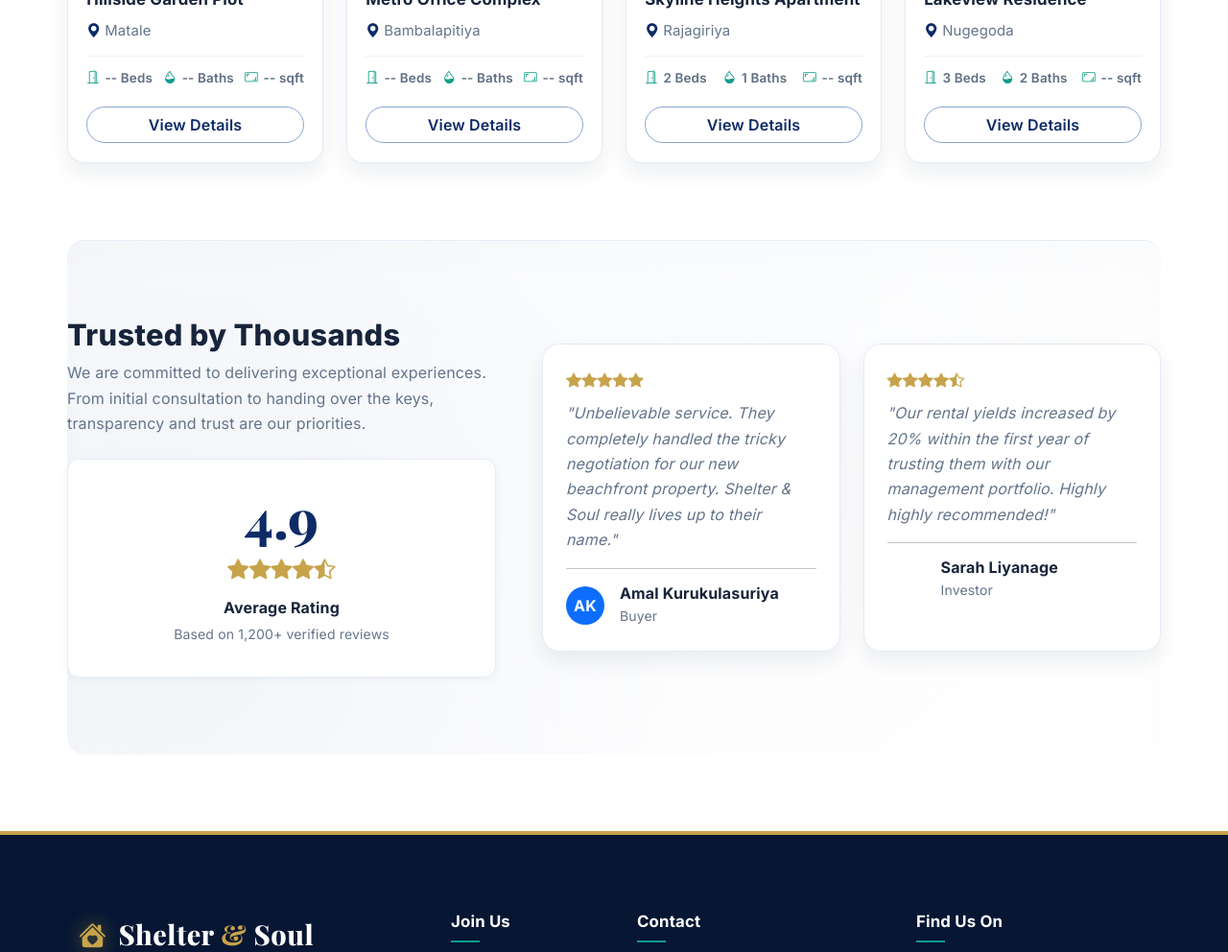
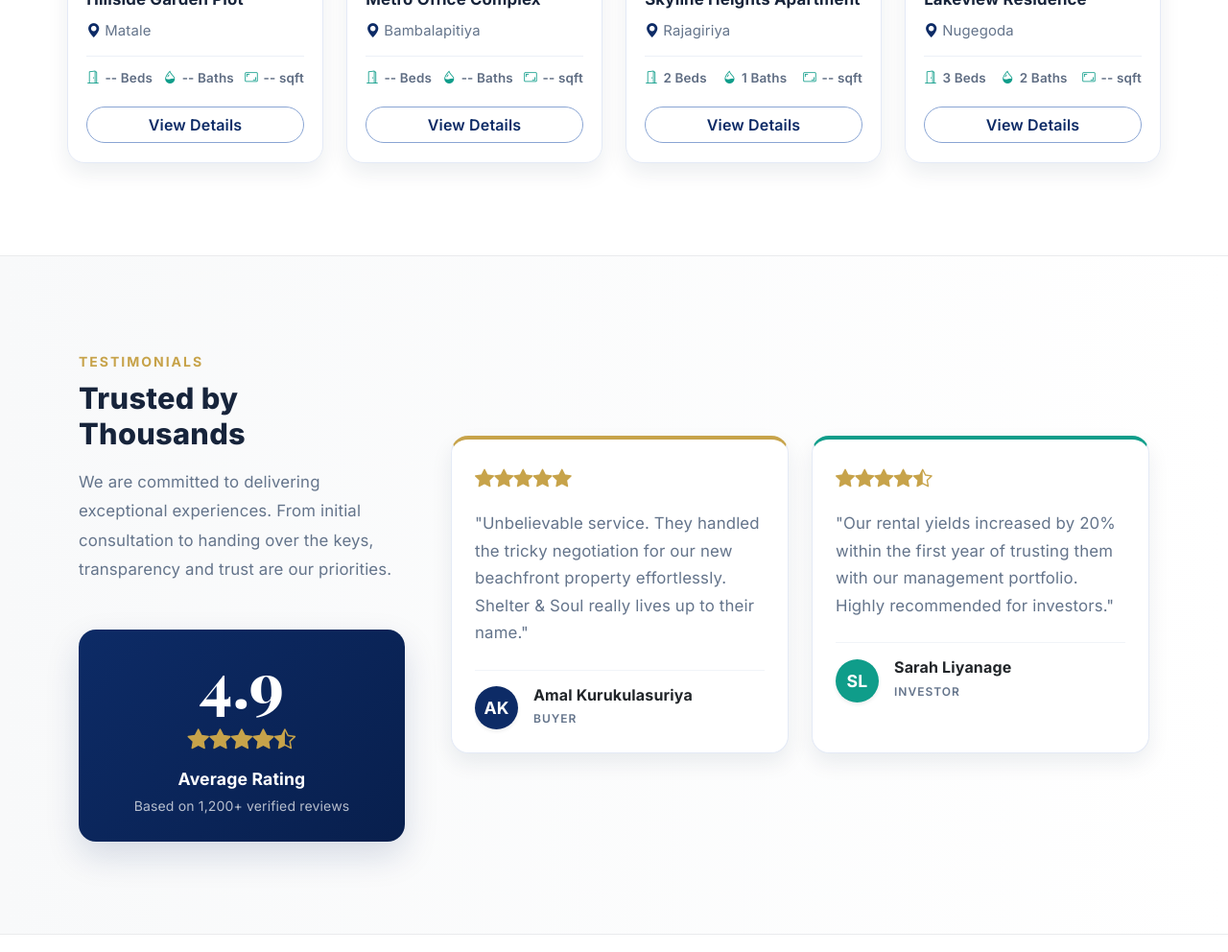
Before and after one commit to pemajo-sudo/real-estate-project, a Django app: page / in a window 1280 px wide; the page is wider, and only the part inside the window is pictured. Shown: the part 1735-2727 px from the top of that part at 96% size. Run offline with Django 5.2, Linux system fonts and the light colour scheme; data comes from the database, SQL or seed files in the repository; some web fonts are replaced.

Commit message:
fix the testimonials section to look more professional

```diff
--- a/listings/templates/listings/home.html
+++ b/listings/templates/listings/home.html
@@ -606,44 +606,28 @@
 
     /* ===== CUSTOMER TRUST SECTION ===== */
     .trust-section {
-        background: radial-gradient(circle at 10% 80%, rgba(13, 43, 102, 0.03) 0%, transparent 50%),
-            linear-gradient(135deg, #f7f9fc 0%, #fff 100%);
-        border-top: 1px solid #e7edf8;
-        padding: 5rem 0;
-        margin-top: 4rem;
-        border-radius: var(--radius-lg);
-        box-shadow: inset 0 20px 40px rgba(0, 0, 0, 0.01);
+        background: linear-gradient(to right, #f8f9fa, #ffffff);
+        border-top: 1px solid #eaebed;
+        border-bottom: 1px solid #eaebed;
+        padding: 6rem 0;
+        margin-top: 5rem;
     }
 
     .trust-badge-card {
-        background: #fff;
-        border-radius: var(--radius-md);
-        padding: 2rem;
+        border-radius: var(--radius-lg);
         text-align: center;
-        border: 1px solid #e7edf8;
-        box-shadow: var(--shadow-sm);
-        height: 100%;
+        box-shadow: 0 15px 35px rgba(13, 43, 102, 0.15);
         transition: transform 0.3s ease;
     }
 
     .trust-badge-card:hover {
         transform: translateY(-5px);
-        box-shadow: var(--shadow-md);
-    }
-
-    .trust-icon {
-        font-size: 2.2rem;
-        color: var(--gold);
-        margin-bottom: 1rem;
     }
 
     .trust-rating-overall {
         font-family: 'Playfair Display', serif;
-        font-size: 3.5rem;
         font-weight: 800;
-        color: var(--primary);
         line-height: 1;
-        margin-bottom: 0.5rem;
     }
 
     .stars-large {
@@ -961,57 +945,52 @@
 </section>
 
 <!-- ===== CUSTOMER TRUST SECTION ===== -->
-<section class="container trust-section fade-in-up">
+<section class="trust-section fade-in-up">
+    <div class="container">
         <div class="row align-items-center g-5">
-        <div class="col-lg-5 fade-in-up">
-            <h2 class="featured-title">Trusted by Thousands</h2>
-            <p class="text-muted mb-4">We are committed to delivering exceptional experiences. From initial consultation
-                to handing over the keys, transparency and trust are our priorities.</p>
-            <div class="trust-badge-card hover-lift">
-                <div class="trust-rating-overall">4.9</div>
-                <div class="stars-large mb-2">
-                    <i class="bi bi-star-fill"></i><i class="bi bi-star-fill"></i><i class="bi bi-star-fill"></i><i
-                        class="bi bi-star-fill"></i><i class="bi bi-star-half"></i>
+            <!-- Left Info -->
+            <div class="col-lg-4 text-center text-lg-start fade-in-up">
+                <span class="text-gold fw-bold text-uppercase small" style="letter-spacing: 2px;">Testimonials</span>
+                <h2 class="featured-title mt-2 mb-3">Trusted by Thousands</h2>
+                <p class="text-muted mb-5" style="font-size: 1.05rem; line-height: 1.8;">We are committed to delivering exceptional experiences. From initial consultation to handing over the keys, transparency and trust are our priorities.</p>
+
+                <div class="trust-badge-card d-inline-block px-5 py-4 w-100 hover-lift" style="background: linear-gradient(135deg, var(--primary) 0%, var(--primary-dark) 100%); color: white;">
+                    <div class="trust-rating-overall text-white mb-2" style="font-size: 4rem;">4.9</div>
+                    <div class="stars-large mb-2 text-gold">
+                        <i class="bi bi-star-fill"></i><i class="bi bi-star-fill"></i><i class="bi bi-star-fill"></i><i class="bi bi-star-fill"></i><i class="bi bi-star-half"></i>
                     </div>
-                <p class="fw-bold mb-0">Average Rating</p>
-                <small class="text-muted">Based on 1,200+ verified reviews</small>
+                    <p class="fw-bold mb-0 text-white" style="font-size: 1.1rem;">Average Rating</p>
+                    <small style="color: rgba(255,255,255,0.7);">Based on 1,200+ verified reviews</small>
                 </div>
             </div>
-        <div class="col-lg-7">
-            <div class="row g-4">
+
+            <!-- Right Review Cards -->
+            <div class="col-lg-8">
+                <div class="row g-4 pt-4 pt-lg-0">
                     <div class="col-md-6 fade-in-up" style="transition-delay: 0.1s;">
-                    <div class="featured-card p-4 hover-lift h-100">
-                        <div class="d-flex text-gold mb-2"><i class="bi bi-star-fill"></i><i
-                                class="bi bi-star-fill"></i><i class="bi bi-star-fill"></i><i
-                                class="bi bi-star-fill"></i><i class="bi bi-star-fill"></i></div>
-                        <p class="fst-italic text-muted">"Unbelievable service. They completely handled the tricky
-                            negotiation for our new beachfront property. Shelter & Soul really lives up to their name."
-                        </p>
-                        <hr class="my-3">
-                        <div class="d-flex align-items-center gap-3">
-                            <div class="bg-primary text-white rounded-circle d-flex align-items-center justify-content-center"
-                                style="width: 40px; height: 40px; font-weight: bold;">AK</div>
+                        <div class="featured-card p-4 hover-lift h-100 bg-white" style="border-top: 4px solid var(--gold); border-radius: var(--radius-lg);">
+                            <div class="d-flex text-gold mb-3 fs-5"><i class="bi bi-star-fill"></i><i class="bi bi-star-fill"></i><i class="bi bi-star-fill"></i><i class="bi bi-star-fill"></i><i class="bi bi-star-fill"></i></div>
+                            <p class="text-muted" style="font-size: 1.05rem; line-height: 1.7;">"Unbelievable service. They handled the tricky negotiation for our new beachfront property effortlessly. Shelter & Soul really lives up to their name."</p>
+                            <div class="d-flex align-items-center gap-3 mt-4 pt-3" style="border-top: 1px solid #f1f4f8;">
+                                <div class="text-white rounded-circle d-flex align-items-center justify-content-center shadow-sm" style="background-color: var(--primary); width: 45px; height: 45px; font-weight: 700; font-size: 1.1rem;">AK</div>
                                 <div>
-                                <h6 class="mb-0 fw-bold">Amal Kurukulasuriya</h6>
-                                <small class="text-muted">Buyer</small>
+                                    <h6 class="mb-0 fw-bold text-dark">Amal Kurukulasuriya</h6>
+                                    <small class="text-muted text-uppercase fw-semibold" style="font-size: 0.75rem; letter-spacing: 1px;">Buyer</small>
                                 </div>
                             </div>
                         </div>
                     </div>
+
                     <div class="col-md-6 fade-in-up" style="transition-delay: 0.2s;">
-                    <div class="featured-card p-4 hover-lift h-100">
-                        <div class="d-flex text-gold mb-2"><i class="bi bi-star-fill"></i><i
-                                class="bi bi-star-fill"></i><i class="bi bi-star-fill"></i><i
-                                class="bi bi-star-fill"></i><i class="bi bi-star-half"></i></div>
-                        <p class="fst-italic text-muted">"Our rental yields increased by 20% within the first year of
-                            trusting them with our management portfolio. Highly highly recommended!"</p>
-                        <hr class="my-3">
-                        <div class="d-flex align-items-center gap-3">
-                            <div class="bg-teal text-white rounded-circle d-flex align-items-center justify-content-center"
-                                style="width: 40px; height: 40px; font-weight: bold;">SL</div>
+                        <div class="featured-card p-4 hover-lift h-100 bg-white" style="border-top: 4px solid var(--teal); border-radius: var(--radius-lg);">
+                            <div class="d-flex text-gold mb-3 fs-5"><i class="bi bi-star-fill"></i><i class="bi bi-star-fill"></i><i class="bi bi-star-fill"></i><i class="bi bi-star-fill"></i><i class="bi bi-star-half"></i></div>
+                            <p class="text-muted" style="font-size: 1.05rem; line-height: 1.7;">"Our rental yields increased by 20% within the first year of trusting them with our management portfolio. Highly recommended for investors."</p>
+                            <div class="d-flex align-items-center gap-3 mt-4 pt-3" style="border-top: 1px solid #f1f4f8;">
+                                <div class="text-white rounded-circle d-flex align-items-center justify-content-center shadow-sm" style="background-color: var(--teal); width: 45px; height: 45px; font-weight: 700; font-size: 1.1rem;">SL</div>
                                 <div>
-                                <h6 class="mb-0 fw-bold">Sarah Liyanage</h6>
-                                <small class="text-muted">Investor</small>
+                                    <h6 class="mb-0 fw-bold text-dark">Sarah Liyanage</h6>
+                                    <small class="text-muted text-uppercase fw-semibold" style="font-size: 0.75rem; letter-spacing: 1px;">Investor</small>
+                                </div>
                             </div>
                         </div>
                     </div>
```
Lines whose indentation alone changed are shown as unchanged.
